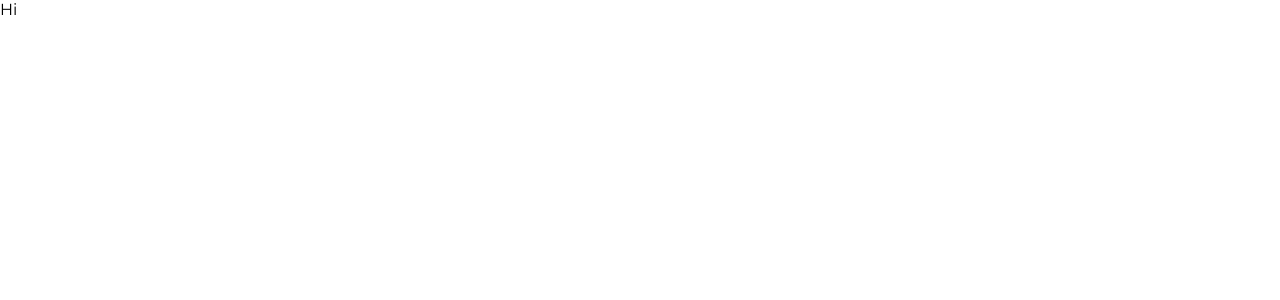
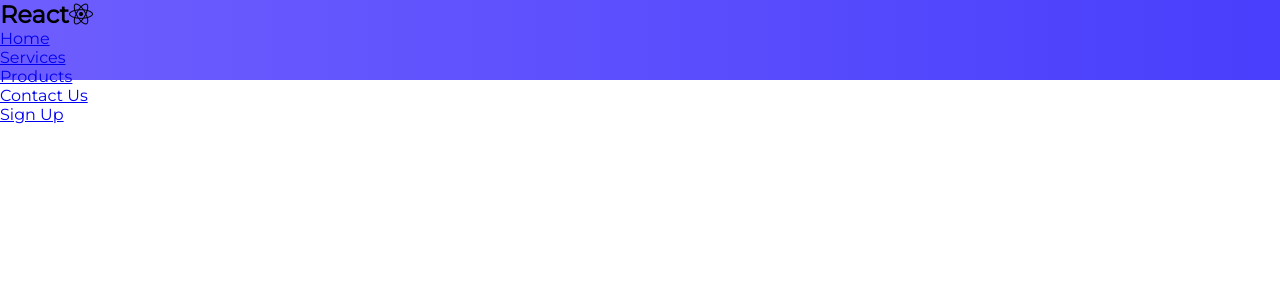
Before and after one commit to traviscult/ReactNavBar, a React (Create React App) app: page / in a window 1280 px wide. Shown: the top 300 px of the page. Built offline with nearby package versions, Linux system fonts and the light colour scheme.

Commit message:
styled navbar and imported it to app js

```diff
--- a/src/App.js
+++ b/src/App.js
@@ -1,7 +1,12 @@
 import "./App.css";
+import Navbar from "./components/Navbar/Navbar";
 
 function App() {
-  return <div className="App">Hi</div>;
+  return (
+    <div className="App">
+      <Navbar></Navbar>
+    </div>
+  );
 }
 
 export default App;
--- a/src/components/Navbar/Navbar.css
+++ b/src/components/Navbar/Navbar.css
@@ -0,0 +1,8 @@
+.NavbarItems {
+  background: linear-gradient(
+    90deg,
+    rgb(110, 94, 254) 0%,
+    rgba(73, 63, 252, 1) 100%
+  );
+  height: 80px;
+}
--- a/src/components/Navbar/Navbar.js
+++ b/src/components/Navbar/Navbar.js
@@ -1,5 +1,6 @@
 import React, { Component } from "react";
 import { menuItems } from "./MenuItems";
+import "./Navbar.css";
 
 class Navbar extends Component {
   render() {
```
